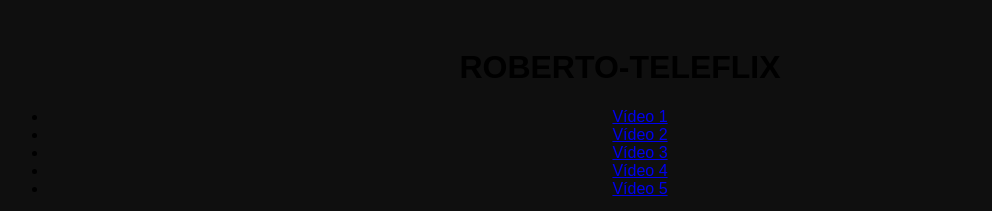
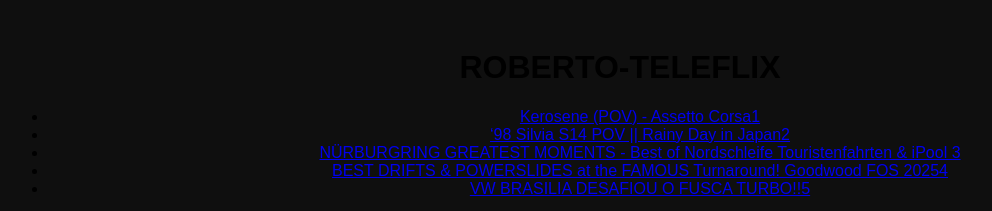
Before and after one commit to gab1pad0van/Criando-meu-site, a plain HTML site: page index.html in a window 1280 px wide. Shown: the top 211 px of the page, without its empty margins (20-1012 px from the left). Drawn offline with Linux system fonts and the light colour scheme.

Commit message:
Update index.html

```diff
--- a/index.html
+++ b/index.html
@@ -11,11 +11,11 @@
 </header>
 <nav>
 <ul>
-<li><a href="https://link1" target="_blank">Vídeo 1</a></li>
-<li><a href="https://link2" target="_blank">Vídeo 2</a></li>
-<li><a href="https://link3" target="_blank">Vídeo 3</a></li>
-<li><a href="https://link4" target="_blank">Vídeo 4</a></li>
-<li><a href="https://link5" target="_blank">Vídeo 5</a></li>
+<li><a href="https:/https://youtu.be/5bqzDbbayBg?si=67eUXrqODlBgQxB8/link1" target="_blank">Kerosene (POV) - Assetto Corsa1</a></li>
+<li><a href="https:/https://youtu.be/giGd2UICmKM?si=PPrNADPpqdF_ozso/link2" target="_blank"> ‘98 Silvia S14 POV || Rainy Day in Japan2</a></li>
+<li><a href="https:/https://youtu.be/hYYMl0iqL8w?si=DS6-sKBfFsxpXrgM/link3" target="_blank">NÜRBURGRING GREATEST MOMENTS - Best of Nordschleife Touristenfahrten & iPool 3</a></li>
+<li><a href="https:/https://youtu.be/xE37qm3dbj0?si=PfKk1YDVTx7oDz58/link4" target="_blank"> BEST DRIFTS & POWERSLIDES at the FAMOUS Turnaround! Goodwood FOS 20254</a></li>
+<li><a href="https:/https://youtu.be/fwtddWj6LIA?si=uBp9z3Mlsd6U5WqR/link5" target="_blank"> VW BRASILIA DESAFIOU O FUSCA TURBO!!5</a></li>
 </ul>
 </nav>
 <div class="video-box">
```
